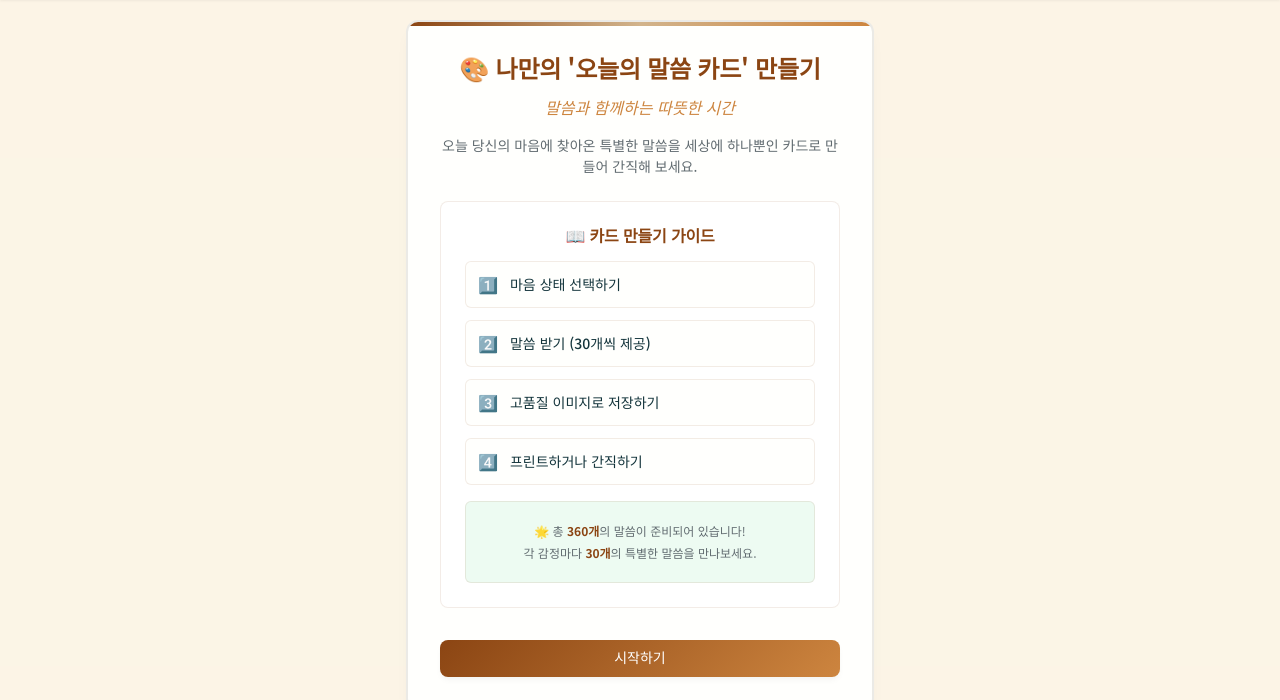
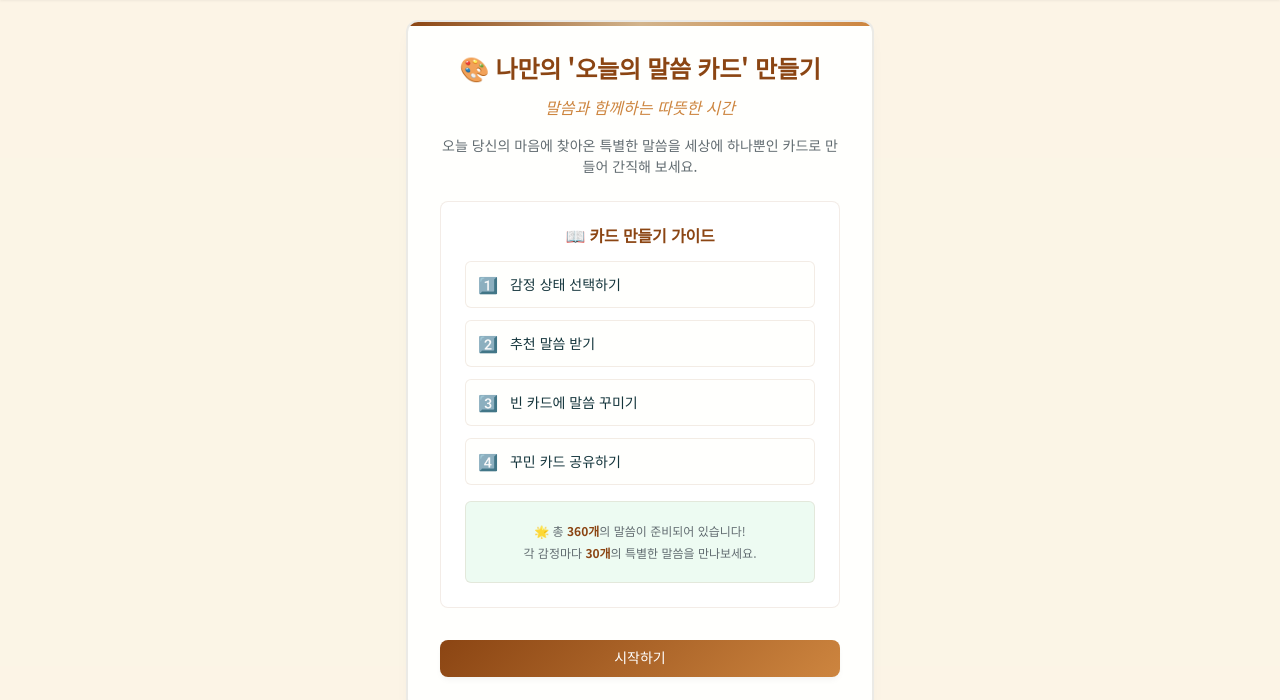
Before and after one commit to lisu9797/jameon-word-card, a plain HTML site: page index.html in a window 1280 px wide. Shown: the part 97-797 px from the top of the page. Drawn offline with Linux system fonts and the light colour scheme; a web font is replaced by a local one.

Commit message:
Update index.html

```diff
--- a/index.html
+++ b/index.html
@@ -46,19 +46,19 @@
                     <div class="manual-steps">
                         <div class="manual-step">
                             <span class="step-number">1️⃣</span>
-                            <span class="step-text">마음 상태 선택하기</span>
+                            <span class="step-text">감정 상태 선택하기</span>
                         </div>
                         <div class="manual-step">
                             <span class="step-number">2️⃣</span>
-                            <span class="step-text">말씀 받기 (30개씩 제공)</span>
+                            <span class="step-text">추천 말씀 받기</span>
                         </div>
                         <div class="manual-step">
                             <span class="step-number">3️⃣</span>
-                            <span class="step-text">고품질 이미지로 저장하기</span>
+                            <span class="step-text">빈 카드에 말씀 꾸미기</span>
                         </div>
                         <div class="manual-step">
                             <span class="step-number">4️⃣</span>
-                            <span class="step-text">프린트하거나 간직하기</span>
+                            <span class="step-text">꾸민 카드 공유하기</span>
                         </div>
                     </div>
                     <div class="verse-count-info">
```
